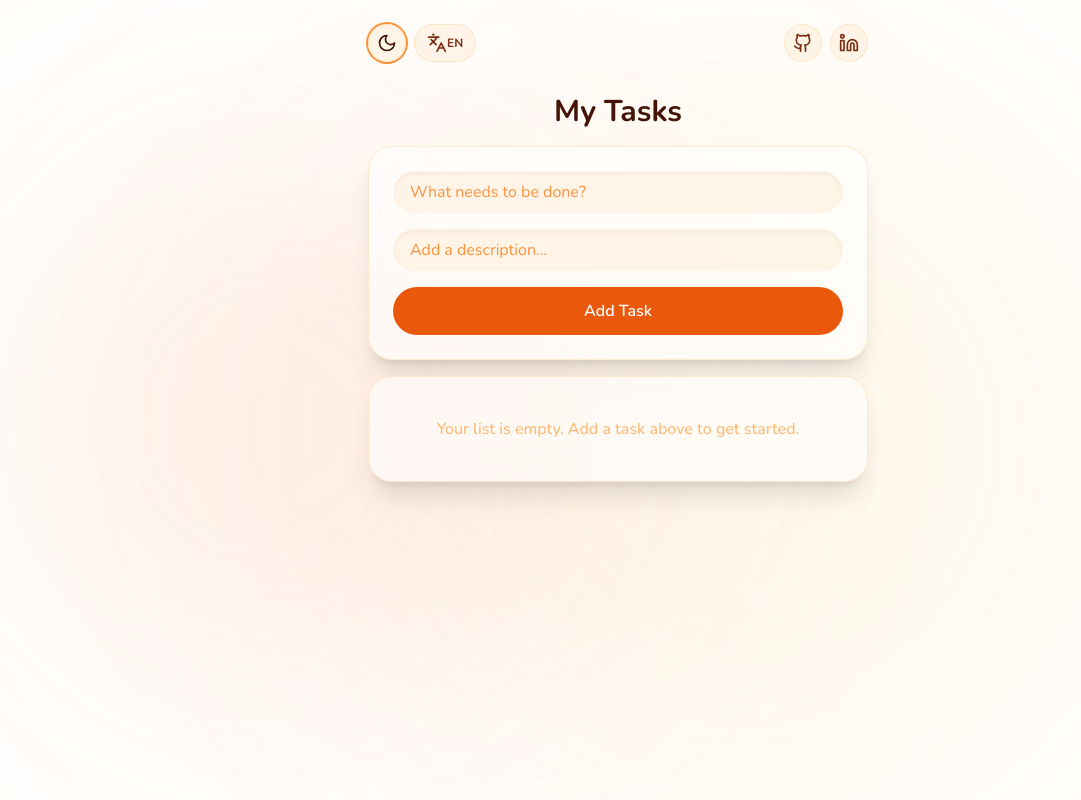
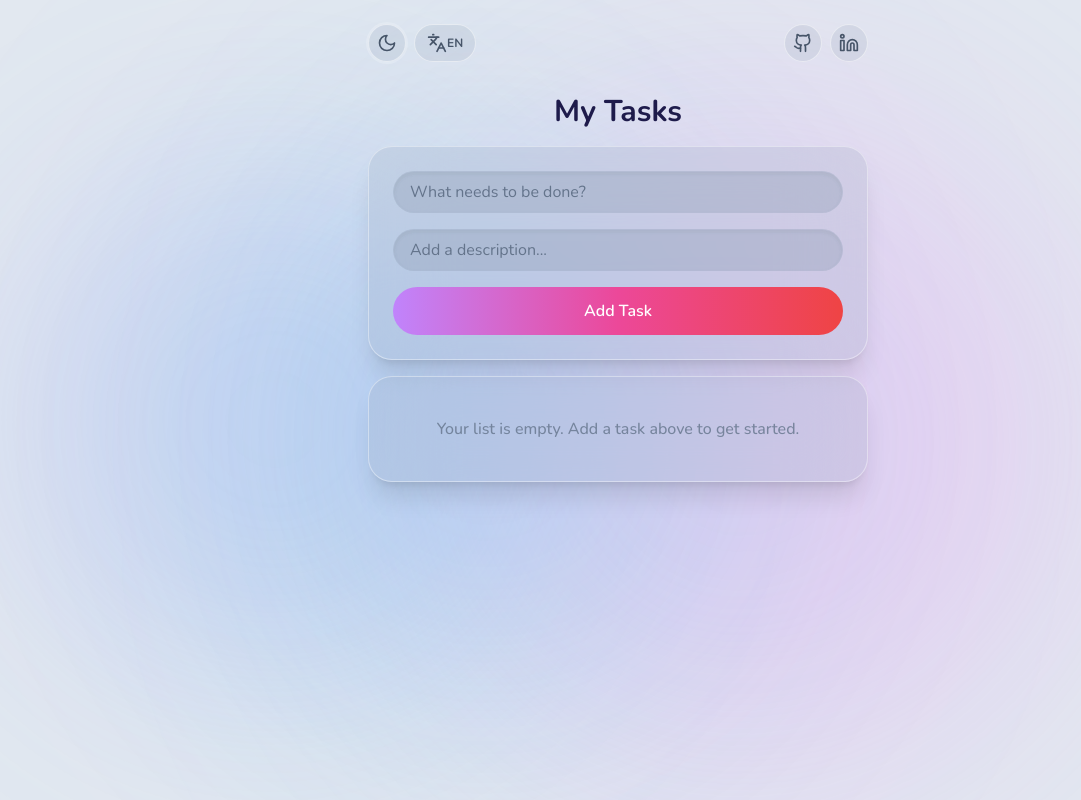
Before and after one commit to leonamlvs/react-task-manager, a React (Vite) app: page / in a window 1280 px wide. Both pictures are taken after a click on the button 409 px from the left and 43 px from the top of the page. Shown: the whole page, without its empty margins (22-1103 px from the left). Built offline with nearby package versions, Linux system fonts and the light colour scheme.

Commit message:
style: migrate from orange theme to glassmorphism in light mode

```diff
--- a/src/components/AddTask.jsx
+++ b/src/components/AddTask.jsx
@@ -21,7 +21,7 @@ function AddTask({ onTaskAdd }) {
   return (
     <form
       onSubmit={handleAdd}
-      className="flex flex-col space-y-4 rounded-3xl border border-orange-200/50 dark:border-white/10 bg-white/60 dark:bg-white/5 p-6 shadow-xl backdrop-blur-2xl transition-all duration-300 hover:border-orange-300/50 dark:hover:border-white/20">
+      className="flex flex-col space-y-4 rounded-3xl border border-white/40 dark:border-white/10 bg-slate-400/20 dark:bg-white/5 p-6 shadow-xl backdrop-blur-2xl transition-all duration-300 hover:border-white/20 dark:hover:border-white/20">
       <Input
         type="text"
         placeholder={t('addTaskPlaceholder')}
--- a/src/components/Button.jsx
+++ b/src/components/Button.jsx
@@ -2,12 +2,12 @@ import { cn } from '../utils/cn'
 
 const variants = {
   primary:
-    'group relative flex items-center justify-center overflow-hidden rounded-full bg-orange-600 dark:bg-white/10 px-4 py-3 font-semibold text-white transition-all duration-300 hover:bg-orange-500 dark:hover:bg-white/20 active:scale-95 outline-none focus:ring-2 focus:ring-orange-400 dark:focus:ring-white/20',
+    'group relative flex items-center justify-center overflow-hidden rounded-full bg-gradient-to-r from-purple-400 via-pink-500 to-red-500 dark:bg-none dark:bg-white/10 px-4 py-3 font-semibold text-white transition-all duration-300 hover:bg-white/20 dark:hover:bg-white/20 active:scale-95 outline-none focus:ring-2 focus:ring-white/20 dark:focus:ring-white/20',
   secondary:
-    'rounded-full bg-orange-100/50 dark:bg-white/5 p-2 text-orange-900 dark:text-white border border-orange-200/50 dark:border-white/10 transition-all hover:bg-orange-200/50 dark:hover:bg-white/10 active:scale-90 outline-none focus:ring-2 focus:ring-orange-400 dark:focus:ring-white/20',
+    'rounded-full bg-slate-400/20 dark:bg-white/5 p-2 text-slate-600 dark:text-white border border-white/50 dark:border-white/10 transition-all hover:bg-slate-400/30 dark:hover:bg-white/10 active:scale-90 outline-none focus:ring-2 focus:ring-white/20 dark:focus:ring-white/20',
   danger:
-    'rounded-full bg-rose-500/10 p-2 text-rose-600 dark:text-rose-500 border border-rose-500/20 transition-all hover:bg-rose-500/20 active:scale-90 outline-none focus:ring-2 focus:ring-rose-500/20',
-  icon: 'rounded-full bg-orange-100/50 dark:bg-white/10 p-2 text-orange-900 dark:text-white transition-all duration-300 hover:bg-orange-200/50 dark:hover:bg-white/20 active:scale-90 outline-none focus:ring-2 focus:ring-orange-400 dark:focus:ring-white/20'
+    'rounded-full bg-rose-500/10 p-2 text-rose-500 dark:text-rose-500 border border-rose-500/20 transition-all hover:bg-rose-500/20 active:scale-90 outline-none focus:ring-2 focus:ring-rose-500/20',
+  icon: 'rounded-full bg-slate-400/20 dark:bg-white/10 p-2 text-slate-600 dark:text-white transition-all duration-300 hover:bg-slate-400/30 dark:hover:bg-white/20 active:scale-90 outline-none focus:ring-2 focus:ring-white/20 dark:focus:ring-white/20'
 }
 
 function Button({ children, variant = 'icon', className = '', ...props }) {
--- a/src/components/Input.jsx
+++ b/src/components/Input.jsx
@@ -4,7 +4,7 @@ function Input({ className = '', ...props }) {
   return (
     <input
       className={cn(
-        'rounded-full bg-orange-100/50 dark:bg-black/20 px-4 py-2 text-orange-900 dark:text-white placeholder-orange-400 dark:placeholder-white/40 border border-transparent shadow-inner outline-none transition-all duration-300 ease-in-out focus:border-orange-300 dark:focus:border-white/30 focus:drop-shadow-[0_0_10px_rgba(251,146,60,0.2)] dark:focus:drop-shadow-[0_0_10px_rgba(255,255,255,0.2)]',
+        'rounded-full bg-slate-400/40 dark:bg-black/20 px-4 py-2 text-slate-950 dark:text-white placeholder-slate-500 dark:placeholder-white/40 border border-transparent shadow-inner outline-none transition-all duration-300 ease-in-out focus:focus:border-white/30 dark:focus:border-white/30 focus:drop-shadow-[0_0_10px_rgba(255,255,255,0.2)] dark:focus:drop-shadow-[0_0_10px_rgba(255,255,255,0.2)]',
         className
       )}
       {...props}
--- a/src/components/Layout.jsx
+++ b/src/components/Layout.jsx
@@ -8,7 +8,7 @@ function Layout({ children, className = '' }) {
   return (
     <div
       className={cn(
-        'relative flex flex-col min-h-screen w-screen items-center overflow-x-hidden bg-orange-50/20 transition-colors duration-300 dark:bg-slate-900 p-6',
+        'relative flex flex-col min-h-screen w-screen items-center overflow-x-hidden bg-slate-200 transition-colors duration-300 dark:bg-slate-900 p-6',
         className
       )}>
       {/* Background Glows */}
@@ -17,15 +17,15 @@ function Layout({ children, className = '' }) {
         aria-hidden="true">
         <div
           className="animate-glow absolute left-[5%] top-[10%] h-[500px] w-[500px]
-          rounded-full bg-orange-400/40 dark:bg-blue-600/60 blur-[100px] mix-blend-multiply dark:mix-blend-plus-lighter [animation-delay:0s]"
+          rounded-full bg-indigo-400 dark:bg-blue-600/60 blur-[100px] dark:mix-blend-plus-lighter [animation-delay:0s]"
         />
         <div
           className="animate-glow absolute right-[10%] top-[20%] h-[600px] w-[600px]
-          rounded-full bg-amber-400/30 dark:bg-purple-600/60 blur-[120px] mix-blend-multiply dark:mix-blend-plus-lighter [animation-delay:-5s]"
+          rounded-full bg-fuchsia-400 dark:bg-purple-600/60 blur-[120px] dark:mix-blend-plus-lighter [animation-delay:-5s]"
         />
         <div
           className="animate-glow absolute bottom-[10%] left-[20%] h-[550px] w-[550px]
-          rounded-full bg-rose-400/30 dark:bg-rose-600/60 blur-[130px] mix-blend-multiply dark:mix-blend-plus-lighter [animation-delay:-10s]"
+          rounded-full bg-cyan-400 dark:bg-rose-600/60 blur-[130px] dark:mix-blend-plus-lighter [animation-delay:-10s]"
         />
       </div>
 
--- a/src/components/Tasks.jsx
+++ b/src/components/Tasks.jsx
@@ -41,24 +41,24 @@ function Tasks({ tasks, onTaskClick, onTaskDelete, onTaskUpdate }) {
   }
 
   return (
-    <ul className="space-y-4 rounded-3xl border border-orange-200/50 dark:border-white/10 bg-white/60 dark:bg-white/5 p-6 shadow-xl backdrop-blur-2xl transition-all duration-300">
+    <ul className="space-y-4 rounded-3xl border border-white/40 dark:border-white/10 bg-slate-400/20 dark:bg-white/5 p-6 shadow-xl backdrop-blur-2xl transition-all duration-300">
       {tasks.length === 0 && (
-        <p className="py-4 text-center font-medium text-orange-300 dark:text-white/30">
+        <p className="py-4 text-center font-medium text-slate-500/80 dark:text-white/30">
           {t('noTasks')}
         </p>
       )}
       {tasks.map((task) => (
         <li
           key={task.id}
-          className="group flex items-center gap-3 rounded-2xl border border-orange-200/50 dark:border-white/5 bg-white/20 dark:bg-white/5 p-2 transition-all duration-300 hover:bg-white/40 dark:hover:bg-white/10">
+          className="group flex items-center gap-3 rounded-2xl border border-white/5 dark:border-white/5 bg-white/20 dark:bg-white/5 p-2 transition-all duration-300 hover:bg-white/40 dark:hover:bg-white/10">
           <button
             onClick={() => onTaskClick(task.id)}
             aria-label={task.isCompleted ? 'Mark as undone' : 'Mark as done'}
             title={task.isCompleted ? 'Mark as undone' : 'Mark as done'}
-            className={`flex shrink-0 items-center justify-center rounded-xl p-2 transition-all duration-300 outline-none hover:text-orange-500 dark:hover:text-blue-400 ${
+            className={`flex shrink-0 items-center justify-center rounded-xl p-2 transition-all duration-300 outline-none hover:text-fuchsia-400 dark:hover:text-blue-400 ${
               task.isCompleted
-                ? 'text-orange-300 dark:text-white/30'
-                : 'text-orange-700 dark:text-white/60'
+                ? 'text-fuchsia-300 dark:text-white/30'
+                : 'text-fuchsia-500 dark:text-white/60'
             }`}>
             {task.isCompleted ? (
               <SquareCheckIcon className="shrink-0" />
@@ -75,15 +75,15 @@ function Tasks({ tasks, onTaskClick, onTaskDelete, onTaskUpdate }) {
                 onChange={(e) => setTempTitle(e.target.value)}
                 onBlur={() => handleSave(task.id)}
                 onKeyDown={(e) => handleKeyDown(e, task.id)}
-                className="w-full !rounded-xl !bg-orange-100/50 dark:!bg-white/10 !px-2 !py-1 text-sm font-medium"
+                className="w-full !rounded-xl !bg-white/10 dark:!bg-white/10 !px-2 !py-1 text-sm font-medium"
               />
             ) : (
               <div
                 onClick={() => handleTaskTitleClick(task)}
-                className={`cursor-pointer truncate rounded-xl p-2 font-medium transition-all duration-300 hover:bg-white/30 dark:hover:bg-white/5 ${
+                className={`cursor-pointer truncate rounded-xl p-2 font-medium transition-all duration-300 hover:bg-slate-300/70 dark:hover:bg-white/5 ${
                   task.isCompleted
-                    ? 'text-orange-300 dark:text-white/30'
-                    : 'text-orange-900 dark:text-white'
+                    ? 'text-slate-400 dark:text-white/30'
+                    : 'text-slate-950 dark:text-white'
                 }`}
                 title="Click to edit">
                 {task.title}
--- a/src/components/ThemeToggle.jsx
+++ b/src/components/ThemeToggle.jsx
@@ -14,9 +14,9 @@ function ThemeToggle() {
       title={theme === 'dark' ? t('switchToLight') : t('switchToDark')}
       aria-label={theme === 'dark' ? t('switchToLight') : t('switchToDark')}>
       {theme === 'dark' ? (
-        <Sun size={20} className="text-yellow-400 transition-all" />
+        <Sun size={20} className="text-white transition-all" />
       ) : (
-        <Moon size={20} className="text-orange-950 transition-all" />
+        <Moon size={20} className="text-slate-600 transition-all" />
       )}
     </Button>
   )
--- a/src/components/Title.jsx
+++ b/src/components/Title.jsx
@@ -4,7 +4,7 @@ function Title({ children, className = '' }) {
   return (
     <h1
       className={cn(
-        'text-3xl text-orange-950 dark:text-slate-100 font-bold text-center transition-colors',
+        'text-3xl text-indigo-950 dark:text-slate-100 font-bold text-center transition-colors',
         className
       )}>
       {children}
```
Also changed, not shown: src/pages/TaskPage.jsx (+8 -8 lines).
